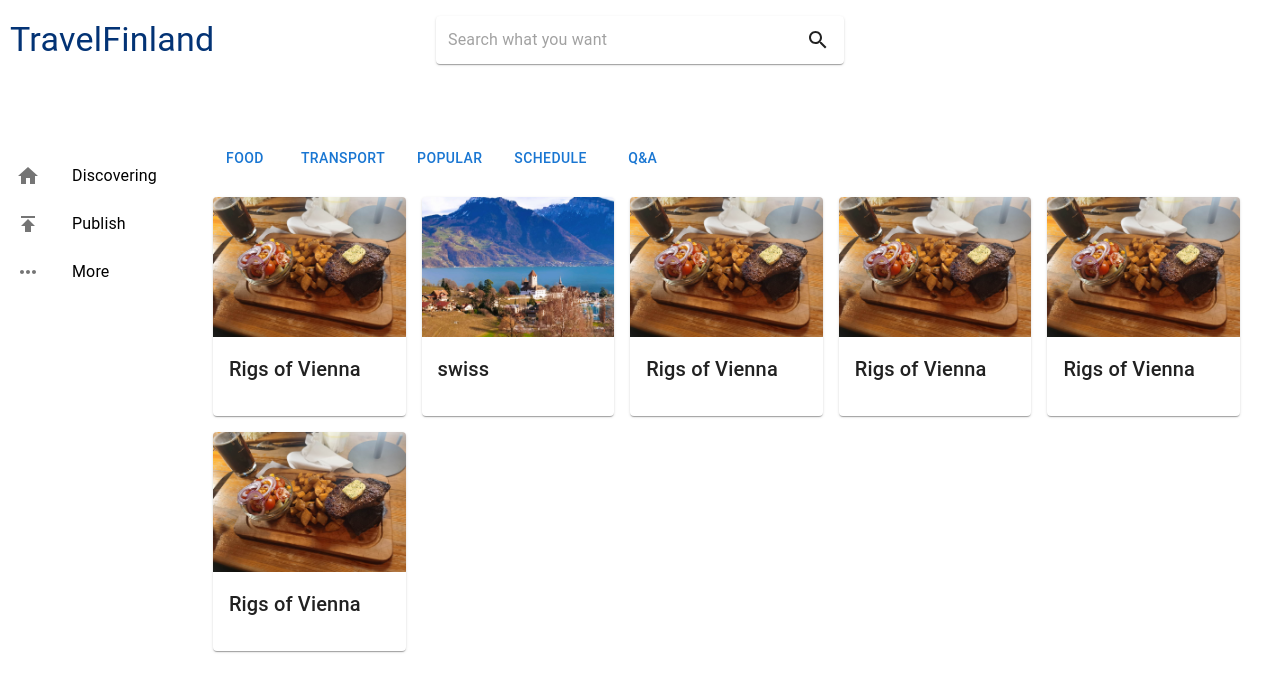
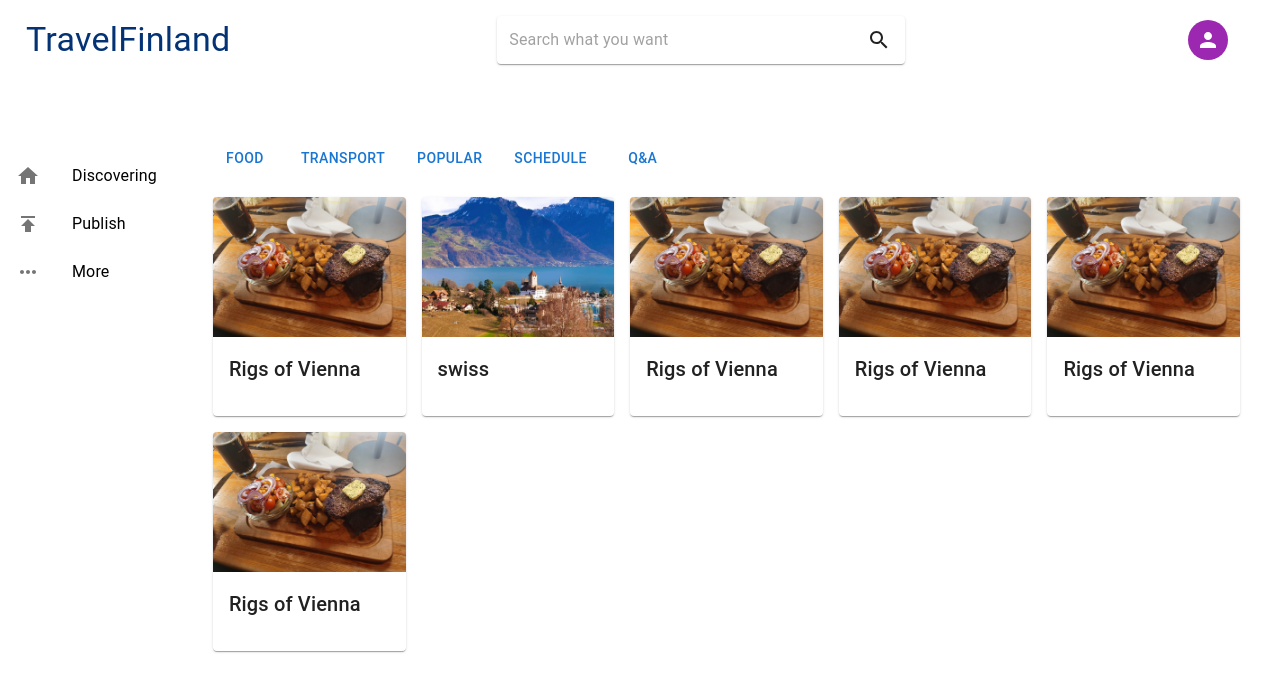
Before and after one commit to kongbai23330/codecamp, a React (Create React App) app: page / in a window 1280 px wide. Shown: the top 692 px of the page. Built offline with nearby package versions, Linux system fonts and the light colour scheme; the HTML template or start-up script is replaced by a standard one.

Commit message:
Add files via upload

```diff
--- a/src/App.js
+++ b/src/App.js
@@ -6,19 +6,44 @@ import Post from './component/post';
 import SearchBar from './component/SearchBar';
 import VerticalSidebar from './component/VerticalSidebar';
 import { Box, Typography } from '@mui/material';
-
+import SecondPage from './component/SecondPage';
+import UserInfo from './component/UserInfo';
 
 function App() {
   return (
     <Router>
       <Box sx={{ display: 'flex', flexDirection: 'column', height: '100vh' }}>
         {/* Header area with title and search bar */}
-        <Box sx={{ display: 'flex', justifyContent: 'center', alignItems: 'center', p: 2, bgcolor: 'white' }}>
-          <Typography variant="h4" sx={{ color: '#033375', position: 'absolute', left: '10px' }}>
-            TravelFinland
-          </Typography>
-          <SearchBar /> {/* Centered search bar */}
-        </Box>
+        <Box sx={{
+  display: 'flex',
+  justifyContent: 'space-between', // This will push the children to the edges
+  alignItems: 'center',
+  p: 2,
+  bgcolor: 'white'
+}}>
+  <Typography
+    variant="h4"
+    sx={{
+      color: '#033375',
+      marginLeft: '10px' // Use margin instead of absolute positioning
+    }}
+  >
+    TravelFinland
+  </Typography>
+  <Box sx={{
+    flexGrow: 1,
+    display: 'flex',
+    justifyContent: 'center' // Center the search bar in the available space
+  }}>
+    <SearchBar />
+  </Box>
+  <Box sx={{
+    flexGrow: 0 // Ensure UserInfo doesn't grow and stays on the right
+  }}>
+    <UserInfo />
+  </Box>
+</Box>
+
 
         {/* Main content area */}
         <Box sx={{ display: 'flex', flexGrow: 1 }}>
@@ -28,6 +53,7 @@ function App() {
           <Box sx={{ flexGrow: 1 }}>
             <Routes>
               <Route exact path="/" element={<Page />} />
+              <Route exact path="/SecondPage" element={<SecondPage />} />
               <Route path="/post/:id" element={<Post />} />
               {/* Add more routes as needed */}
             </Routes>
```
